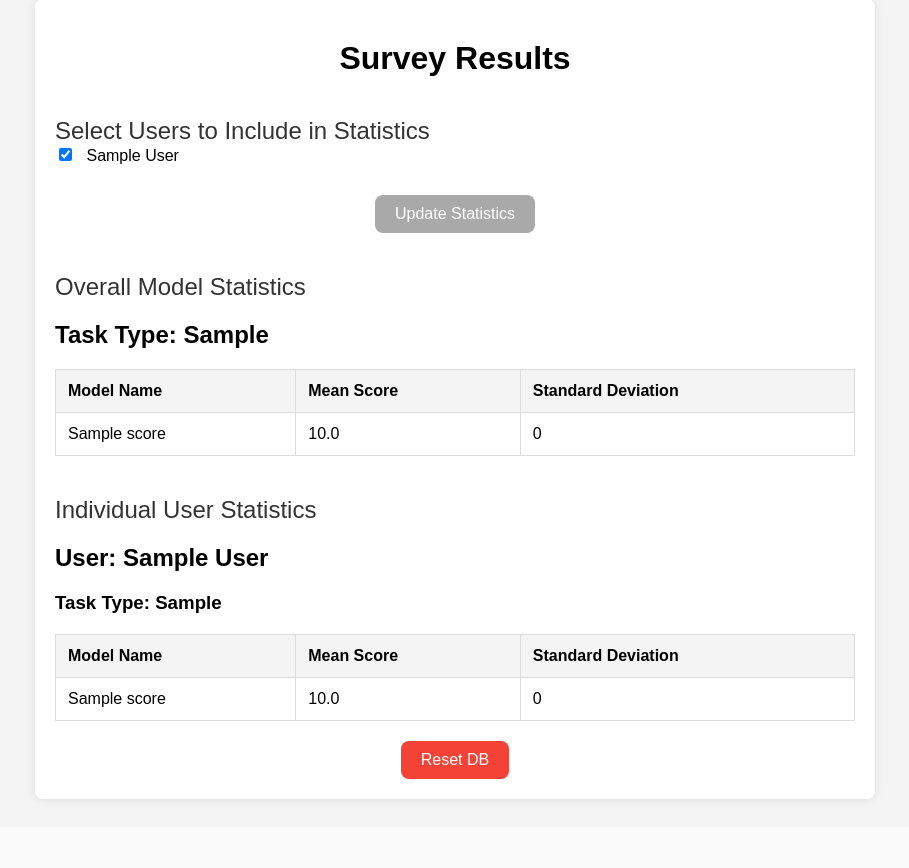
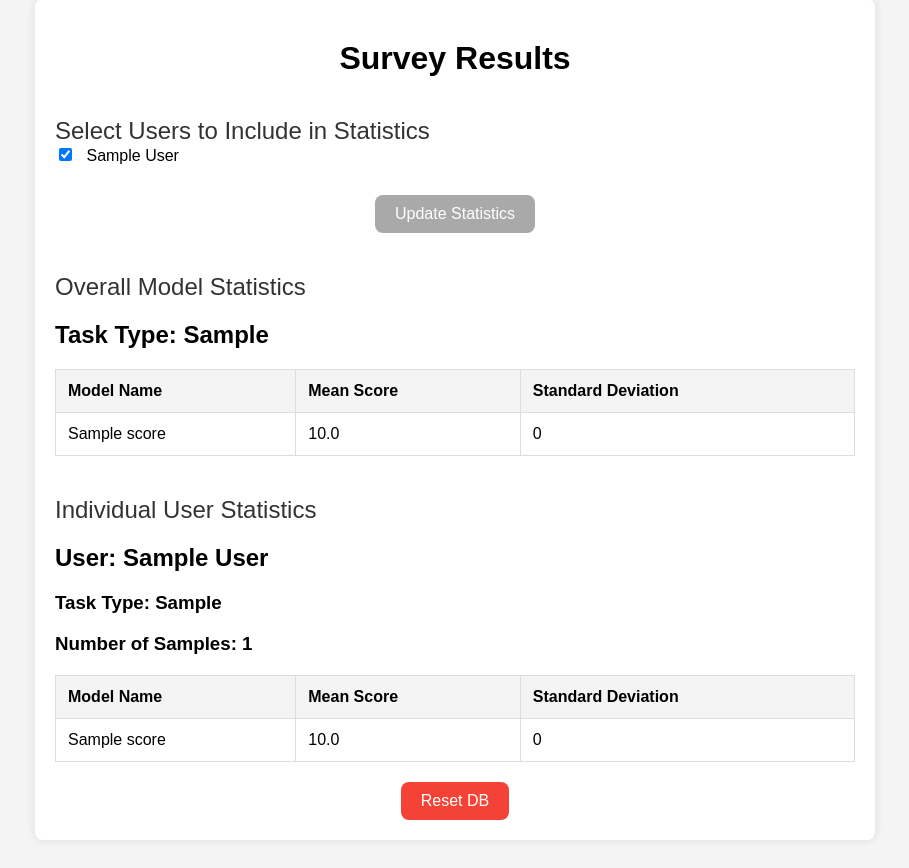
Before and after one commit to smokedindia/mos-page, a Flask app: page /results in a window 1280 px wide. Shown: the part 29-897 px from the top of the page, without its empty margins (185-1094 px from the left). Before the commit the page ends 831 px from the top, so only its background shows below. Run offline with Flask 3, Linux system fonts and the light colour scheme; the visitor is signed in with stand-in values (Sample User, id 1); tables that the repository leaves empty hold one stand-in row (values such as "Sample post"); parts of the project's set-up code (start-up, migrations or seed data) failed here and were passed over.

Commit message:
add: number of samples per user

```diff
--- a/app.py
+++ b/app.py
@@ -257,13 +257,10 @@ def end():
 @app.route("/results", methods=["GET", "POST"])
 @login_required
 def results():
-    # Get the list of selected users (those whose checkboxes are checked)
     selected_users = request.form.getlist("users") if request.method == "POST" else None
-
-    # Fetch all users to ensure they are displayed on the results page
     all_users = User.query.all()
 
-    # Prepare the query for statistical calculations
+    # Prepare the query for calculating mean and standard deviation
     query = (
         db.session.query(
             User.task_type,
@@ -275,14 +272,12 @@ def results():
         .group_by(User.task_type, Score.model_name)
     )
 
-    # If users are selected, filter the query
+    # Filter the query if users are selected
     if selected_users:
         query = query.filter(User.name.in_(selected_users))
 
-    # Execute the query
+    # Execute the query and process results
     results_data = query.all()
-
-    # Process the results as before
     results_summary = {}
     for task_type, model_name, mean_score, all_scores in results_data:
         scores_list = list(map(int, all_scores.split(",")))
@@ -298,10 +293,11 @@ def results():
             }
         )
 
-    # Query to get individual user statistics, but only include selected users in calculations
+    # Calculate individual user statistics including the number of samples rated
     user_summary = {}
     for user in all_users:
         user_task_summary = []
+        num_samples = Score.query.filter_by(user_id=user.id).count()
         for task_type, model_name, mean_score, all_scores in (
             db.session.query(
                 User.task_type,
@@ -327,6 +323,7 @@ def results():
         user_summary[user.name] = {
             "task_type": user.task_type,
             "task_summary": user_task_summary,
+            "num_samples": num_samples,
             "include_in_statistics": (
                 user.name in selected_users if selected_users else True
             ),
--- a/templates/results.html
+++ b/templates/results.html
@@ -143,6 +143,7 @@
         {% for user_name, user_data in user_summary.items() %}
         <h2>User: {{ user_name }}</h2>
         <h3>Task Type: {{ user_data.task_type }}</h3>
+        <h3>Number of Samples: {{ user_data.num_samples }}</h3>
         <table>
             <thead>
                 <tr>
```
